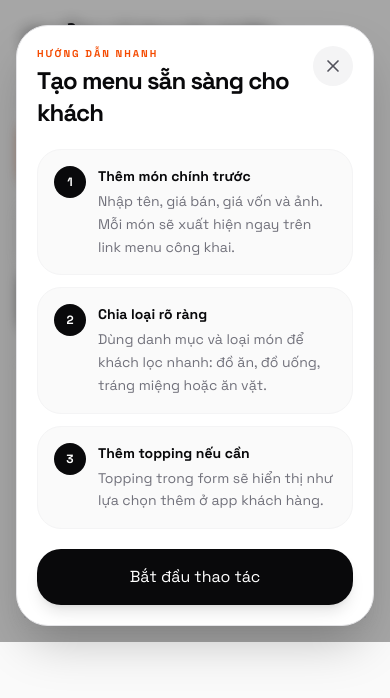
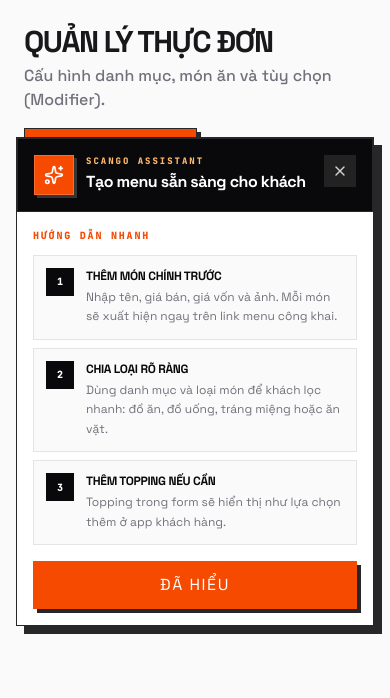
Before and after one commit to jayykioh/scan-go, a React (Vite) app: page /dashboard/menu in a window 390 px wide. Shown: the top 698 px of the page. Built offline with nearby package versions, Linux system fonts and the light colour scheme.

Commit message:
feat: update GuideModal styling and structure for improved UI/UX; enhance SimulatorRole responsiveness

```diff
--- a/src/components/GuideModal.tsx
+++ b/src/components/GuideModal.tsx
@@ -1,5 +1,5 @@
 import React, { useEffect, useState } from 'react';
-import { X } from 'lucide-react';
+import { Sparkles, X } from 'lucide-react';
 
 interface GuideStep {
   title: string;
@@ -28,34 +28,42 @@ export default function GuideModal({ storageKey, title, eyebrow = 'Hướng dẫ
   if (!isOpen) return null;
 
   return (
-    <div className="fixed inset-0 z-[9999] flex items-end sm:items-center justify-center bg-zinc-950/35 p-4 backdrop-blur-sm animate-fadeIn">
-      <div className="w-full max-w-lg rounded-[32px] border border-zinc-200 bg-white p-5 shadow-2xl">
-        <div className="flex items-start justify-between gap-4">
-          <div>
-            <p className="text-[10px] font-black uppercase tracking-[0.2em] text-orange-600">{eyebrow}</p>
-            <h2 className="mt-1 text-2xl font-black tracking-[-0.04em] text-zinc-950">{title}</h2>
+    <aside className="fixed bottom-4 right-4 z-[9999] w-[calc(100vw-2rem)] max-w-[380px] animate-fadeIn sm:bottom-6 sm:right-6">
+      <div className="overflow-hidden border-hard bg-white shadow-[8px_8px_0_0_#27272a]">
+        <div className="flex items-start justify-between gap-3 border-b border-hard bg-zinc-950 p-4 text-white">
+          <div className="flex min-w-0 gap-3">
+            <div className="flex h-10 w-10 shrink-0 items-center justify-center border border-white/20 bg-orange-600 shadow-[3px_3px_0_0_rgba(255,255,255,0.18)]">
+              <Sparkles className="h-5 w-5" />
+            </div>
+            <div className="min-w-0">
+              <p className="font-mono text-[9px] font-black uppercase tracking-[0.22em] text-orange-300">ScanGo Assistant</p>
+              <h2 className="mt-1 text-base font-black leading-tight tracking-[-0.03em] text-white">{title}</h2>
+            </div>
           </div>
-          <button type="button" onClick={dismiss} className="flex h-10 w-10 shrink-0 items-center justify-center rounded-full bg-zinc-100 text-zinc-600 hover:bg-zinc-200">
-            <X className="h-5 w-5" />
+          <button type="button" onClick={dismiss} className="flex h-8 w-8 shrink-0 items-center justify-center bg-white/10 text-zinc-300 transition-colors hover:bg-white hover:text-zinc-950" aria-label="Ẩn trợ lý hướng dẫn">
+            <X className="h-4 w-4" />
           </button>
         </div>
 
-        <div className="mt-5 space-y-3">
+        <div className="p-4">
+          <p className="mb-3 font-mono text-[10px] font-black uppercase tracking-[0.18em] text-orange-600">{eyebrow}</p>
+          <div className="space-y-2">
           {steps.map((step, index) => (
-            <div key={step.title} className="flex gap-3 rounded-[24px] bg-zinc-50 p-4 border border-zinc-100">
-              <div className="flex h-8 w-8 shrink-0 items-center justify-center rounded-full bg-zinc-950 text-xs font-black text-white">{index + 1}</div>
+            <div key={step.title} className="flex gap-3 border border-zinc-200 bg-zinc-50 p-3">
+              <div className="flex h-7 w-7 shrink-0 items-center justify-center bg-zinc-950 font-mono text-[10px] font-black text-white">{index + 1}</div>
               <div>
-                <p className="text-sm font-black text-zinc-950">{step.title}</p>
-                <p className="mt-1 text-sm leading-relaxed text-zinc-500">{step.body}</p>
+                <p className="text-xs font-black uppercase tracking-tight text-zinc-950">{step.title}</p>
+                <p className="mt-1 text-xs leading-relaxed text-zinc-500">{step.body}</p>
               </div>
             </div>
           ))}
+          </div>
+
+          <button type="button" onClick={dismiss} className="mt-4 w-full bg-orange-600 px-4 py-3 font-mono text-[11px] font-black uppercase tracking-widest text-white shadow-[4px_4px_0_0_#27272a] transition-transform hover:-translate-y-0.5 active:translate-x-1 active:translate-y-1 active:shadow-none">
+            Đã hiểu
+          </button>
         </div>
-
-        <button type="button" onClick={dismiss} className="mt-5 w-full rounded-[24px] bg-zinc-950 py-4 text-sm font-black text-white shadow-lg">
-          Bắt đầu thao tác
-        </button>
       </div>
-    </div>
+    </aside>
   );
 }
--- a/src/pages/SimulatorRole.tsx
+++ b/src/pages/SimulatorRole.tsx
@@ -98,7 +98,7 @@ export default function SimulatorRole() {
           </div>
         </div>
 
-        <div className={`transition-all duration-500 ease-in-out ${isTabletMode ? 'w-full max-w-[620px] h-[min(760px,calc(100dvh-9rem))] min-h-[560px]' : 'w-full max-w-[390px] h-[min(860px,calc(100dvh-8rem))] min-h-[720px]'}`}>
+        <div className={`transition-all duration-500 ease-in-out ${isTabletMode ? 'w-[min(620px,calc(100vw-2rem))] h-[clamp(560px,calc(100dvh-7rem),780px)]' : 'w-[min(390px,calc(100vw-2rem))] h-[clamp(640px,calc(100dvh-7rem),844px)]'}`}>
           <PhoneSimulator
             actorName={info.name}
             actorColor={info.color}
```
